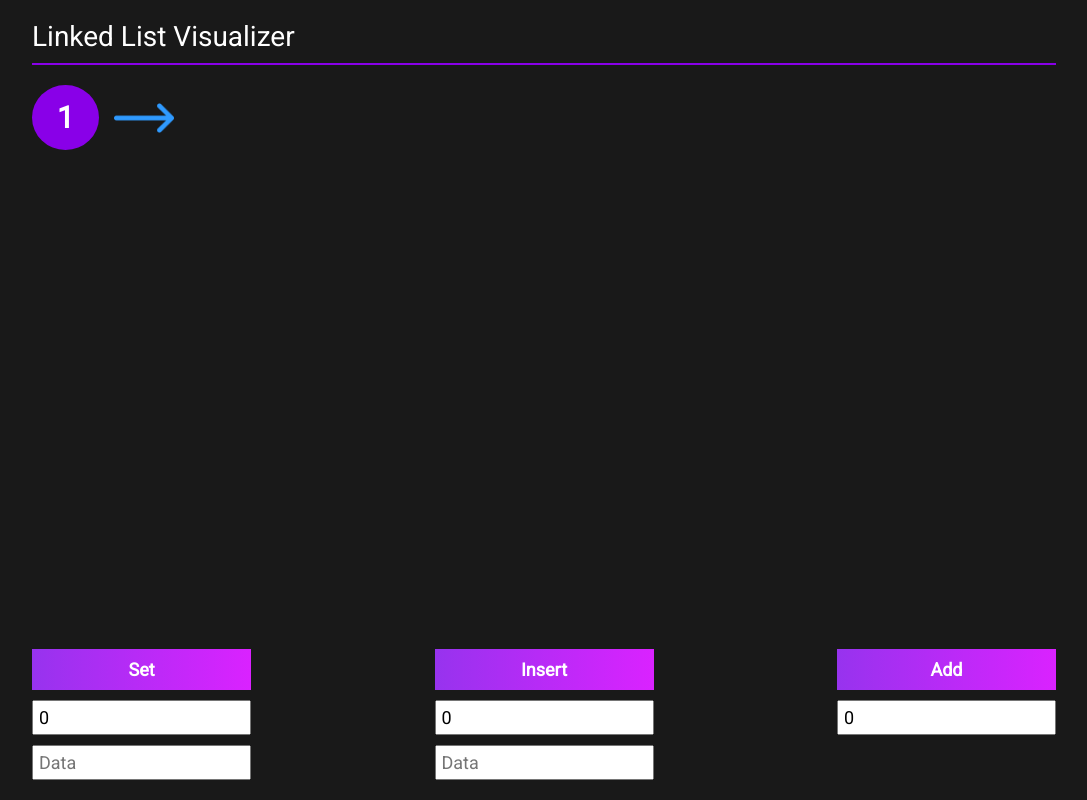
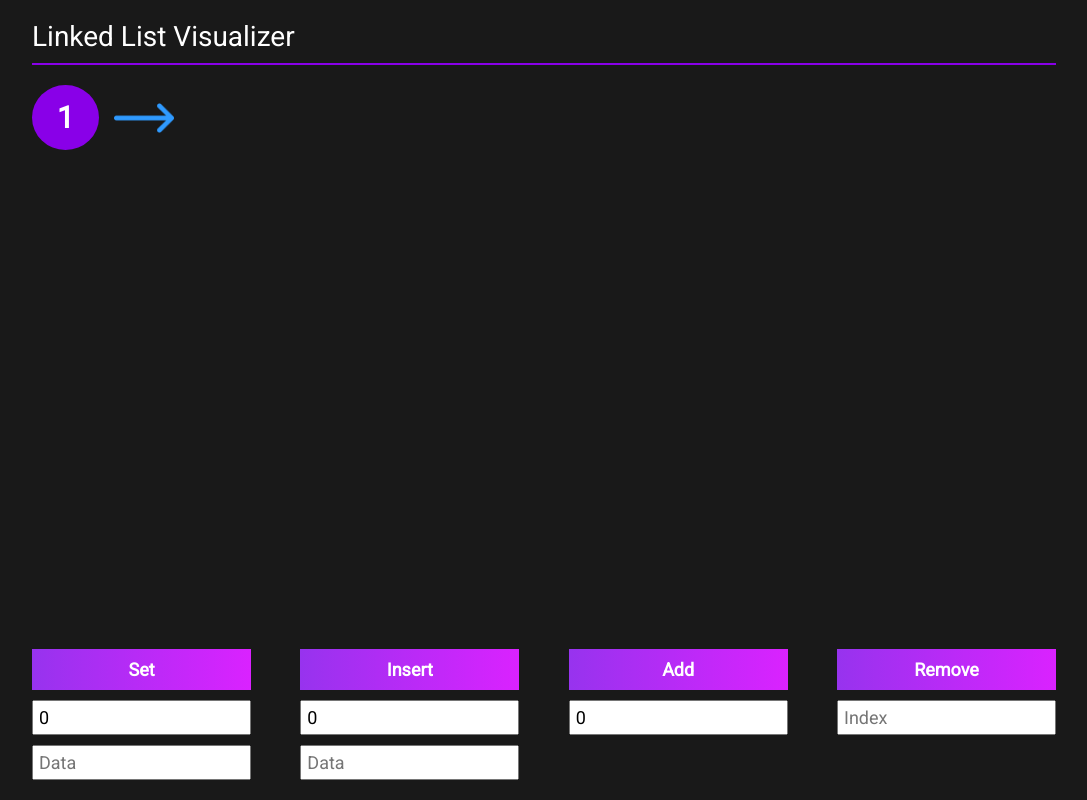
Before and after one commit to filipknias/linked-list-visualizer, a React (Vite) app: page / in a window 1280 px wide. Shown: the whole page, without its empty margins (96-1183 px from the left). Built offline with nearby package versions, Linux system fonts and the light colour scheme.

Commit message:
remove node control component

```diff
--- a/src/App.tsx
+++ b/src/App.tsx
@@ -2,6 +2,7 @@ import Appbar from './components/app/Appbar/Appbar';
 import SetNodeControl from './components/controls/SetNodeControl';
 import InsertNodeControl from './components/controls/InsertNodeControl';
 import AddNodeControl from './components/controls/AddNodeControl';
+import RemoveNodeControl from './components/controls/RemoveNodeControl';
 import NodesList from './components/app/NodesList/NodesList';
 import { LinkedListProvider } from './context/LinkedListContext';
 
@@ -16,6 +17,7 @@ export default function App() {
             <SetNodeControl />
             <InsertNodeControl />
             <AddNodeControl />
+            <RemoveNodeControl />
           </div>
         </div>
       </div>
--- /dev/null
+++ b/src/components/controls/RemoveNodeControl.tsx
@@ -0,0 +1,15 @@
+import Stack from '../common/Stack/Stack';
+import Button from '../common/Button/Button';
+
+export default function RemoveNodeControl() {
+  return (
+    <Stack>
+      <Button>Remove</Button>
+      <input
+        type="number"
+        placeholder="Index"
+        min={0}
+      />
+    </Stack>
+  )
+}
```
